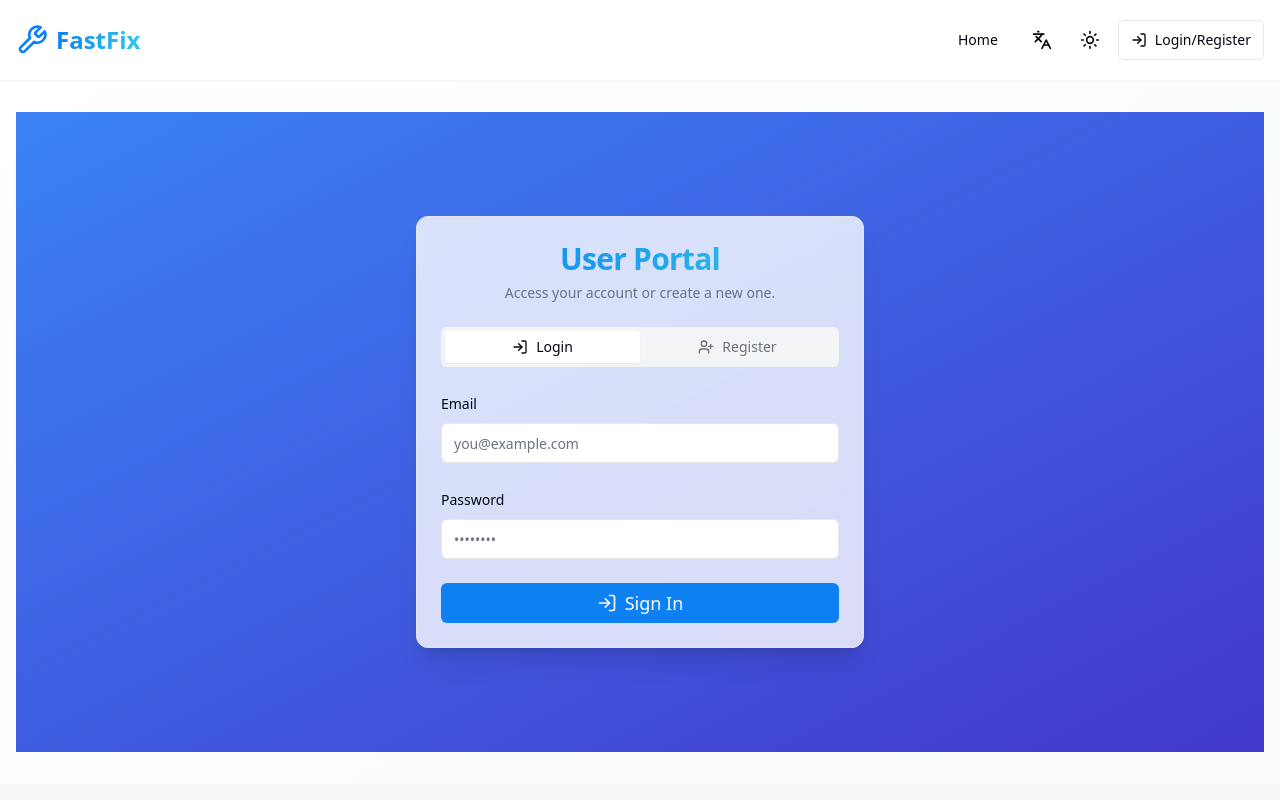
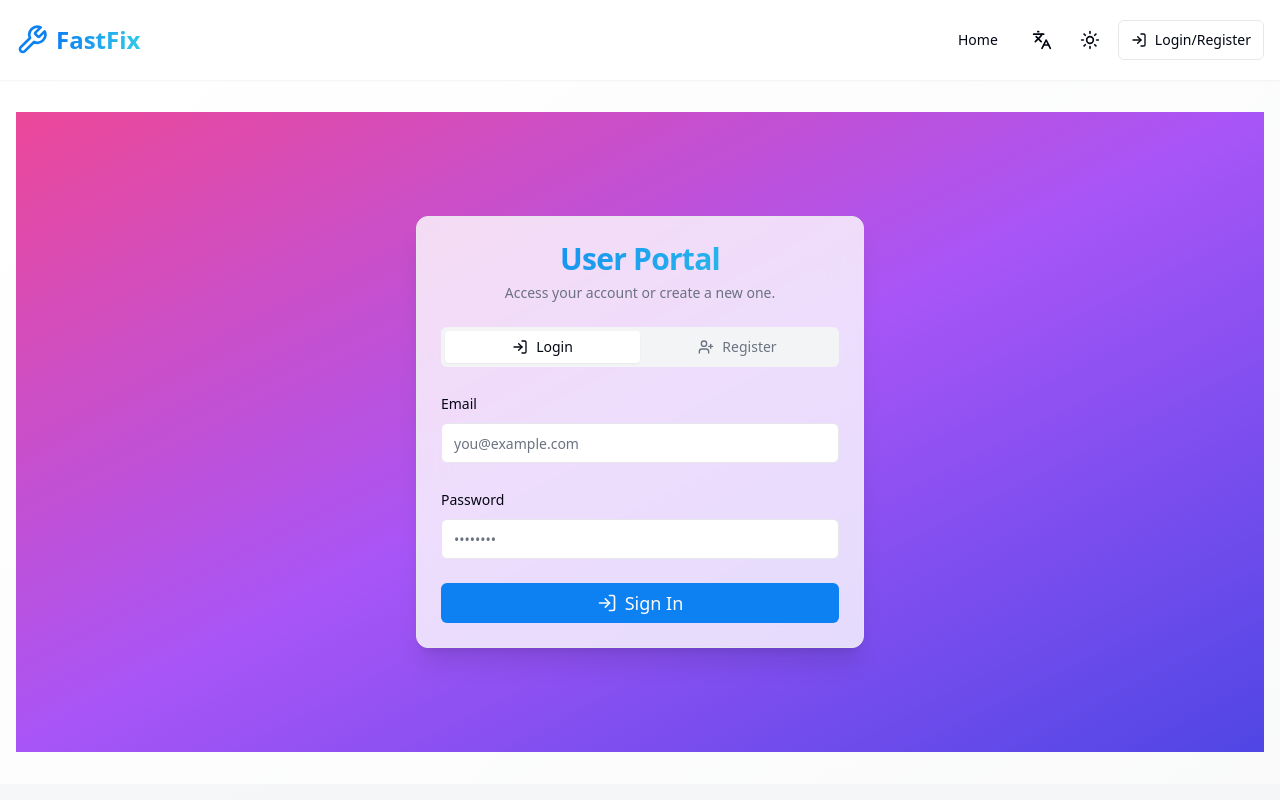
Before and after one commit to mo2009453/Fast-fix, a React (Vite) app: page /login/user in a window 1280 px wide. Shown: the top 800 px of the page. Built offline with nearby package versions, Linux system fonts and the light colour scheme.

Commit message:
UserLoginPage.jsx

```diff
--- a/src/pages/UserLoginPage.jsx
+++ b/src/pages/UserLoginPage.jsx
@@ -40,7 +40,7 @@ const UserLoginPage = () => {
 
   return (
     <motion.div
-      className="flex justify-center items-center min-h-[calc(100vh-10rem)] py-12 bg-gradient-to-br from-blue-500 to-indigo-700"
+      className="flex justify-center items-center min-h-[calc(100vh-10rem)] py-12 bg-gradient-to-br from-pink-500 via-purple-500 to-indigo-600"
       initial={{ opacity: 0, y: 20 }}
       animate={{ opacity: 1, y: 0 }}
       transition={{ duration: 0.5 }}
```
